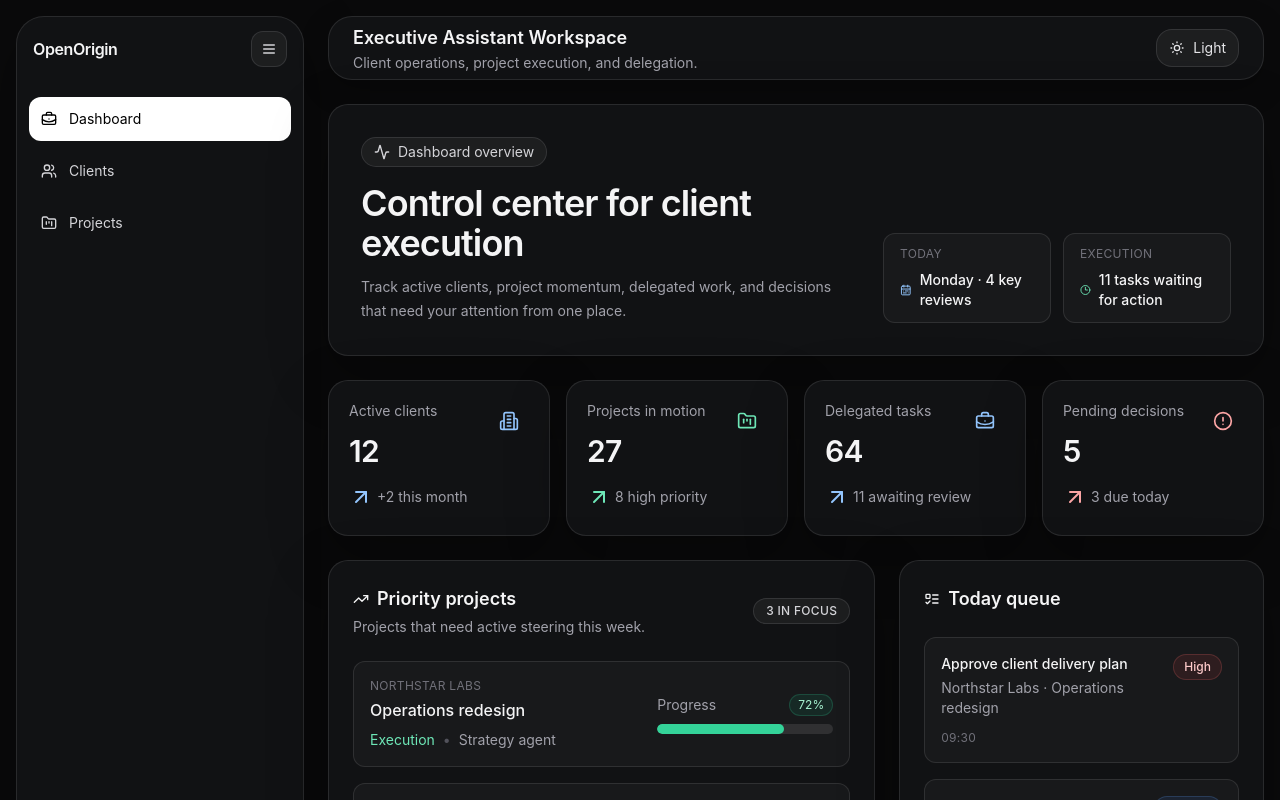
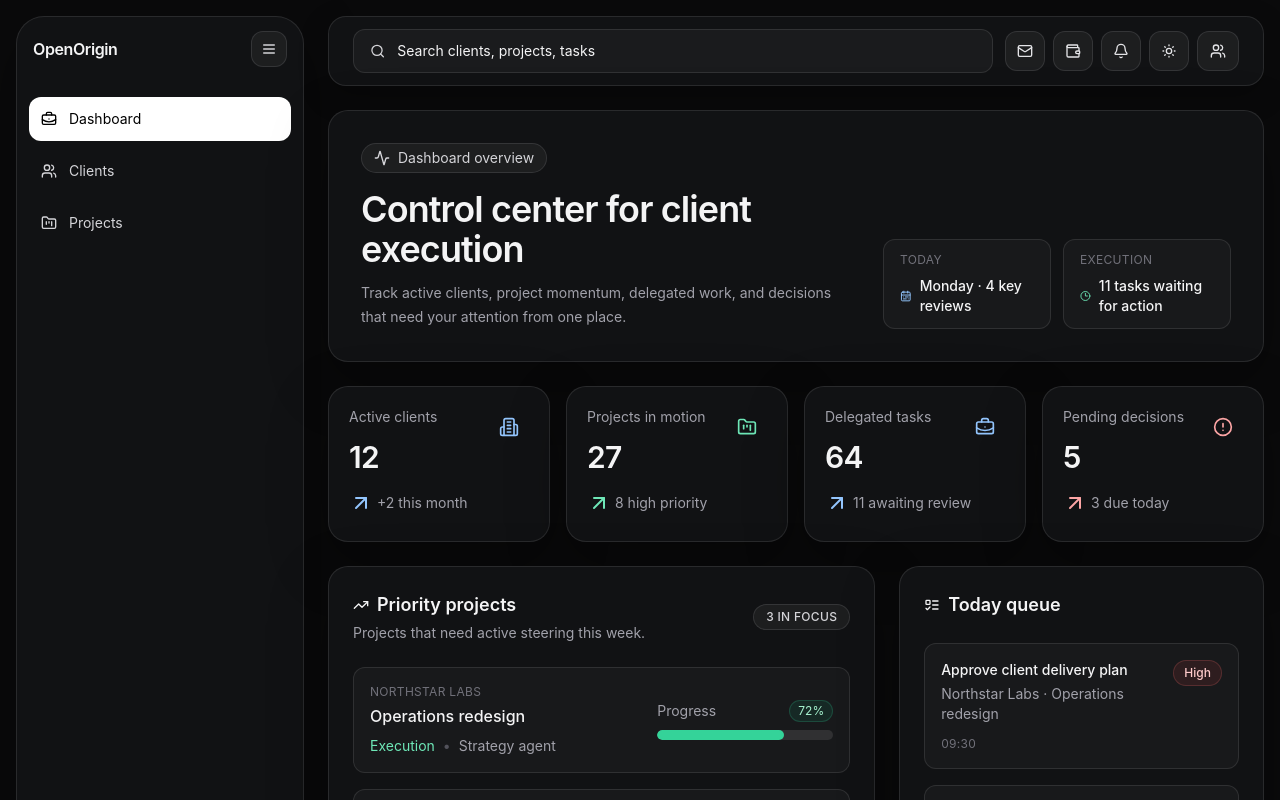
Before and after one commit to OpenOriginBot/Origin, a React (Vite) app in the folder projects/OpenOrigin/apps/web/: page / in a window 1280 px wide. Shown: the top 800 px of the page. Built offline with nearby package versions, Linux system fonts and the light colour scheme.

Commit message:
Redesign header as toolbar

```diff
--- a/projects/OpenOrigin/apps/web/src/components/app-shell.tsx
+++ b/projects/OpenOrigin/apps/web/src/components/app-shell.tsx
@@ -1,5 +1,5 @@
 import type { ReactNode } from 'react';
-import { BriefcaseBusiness, FolderKanban, Menu, Moon, SunMedium, Users } from 'lucide-react';
+import { Bell, BriefcaseBusiness, FolderKanban, Mail, Menu, Moon, Search, SunMedium, Users, Wallet } from 'lucide-react';
 import { useUIStore } from '@/store/ui-store';
 import { cn } from '@/lib/utils';
 
@@ -76,27 +76,77 @@ export function AppShell({ children }: AppShellProps) {
       <div className="min-w-0 flex-1 p-4 md:pl-6">
         <header
           className={cn(
-            'flex min-h-16 flex-col gap-4 rounded-[24px] border px-4 py-4 transition-colors duration-300 sm:h-16 sm:flex-row sm:items-center sm:justify-between sm:px-6 sm:py-0',
+            'flex min-h-16 flex-col gap-3 rounded-[18px] border px-4 py-4 transition-colors duration-300 lg:flex-row lg:items-center lg:justify-between lg:px-6 lg:py-3',
             isDark
               ? 'border-white/10 bg-[#111214] shadow-[0_10px_30px_rgba(0,0,0,0.22)]'
               : 'border-black/10 bg-white shadow-[0_10px_30px_rgba(15,23,42,0.06)]',
           )}
         >
-          <div className="min-w-0">
-            <h1 className="text-lg font-semibold">Executive Assistant Workspace</h1>
-            <p className={cn('text-sm leading-6 sm:leading-normal', isDark ? 'text-zinc-400' : 'text-zinc-500')}>Client operations, project execution, and delegation.</p>
+          <div
+            className={cn(
+              'flex h-11 w-full items-center gap-3 rounded-xl border px-4',
+              isDark ? 'border-white/10 bg-white/[0.04] text-zinc-300' : 'border-black/10 bg-black/[0.03] text-zinc-600',
+            )}
+          >
+            <Search className="h-4 w-4" />
+            <input
+              type="text"
+              placeholder="Search clients, projects, tasks"
+              className={cn(
+                'w-full bg-transparent text-sm outline-none placeholder:text-inherit',
+                isDark ? 'text-zinc-100' : 'text-zinc-900',
+              )}
+            />
           </div>
 
+          <div className="flex items-center justify-end gap-2">
             <button
               className={cn(
-              'inline-flex w-full items-center justify-center gap-2 rounded-2xl border px-3 py-2 text-sm transition-colors sm:w-auto',
+                'inline-flex h-10 w-10 items-center justify-center rounded-xl border transition-colors',
+                isDark ? 'border-white/10 bg-white/5 text-zinc-200' : 'border-black/10 bg-black/[0.03] text-zinc-800',
+              )}
+              aria-label="Mail"
+            >
+              <Mail className="h-4 w-4" />
+            </button>
+            <button
+              className={cn(
+                'inline-flex h-10 w-10 items-center justify-center rounded-xl border transition-colors',
+                isDark ? 'border-white/10 bg-white/5 text-zinc-200' : 'border-black/10 bg-black/[0.03] text-zinc-800',
+              )}
+              aria-label="Wallet"
+            >
+              <Wallet className="h-4 w-4" />
+            </button>
+            <button
+              className={cn(
+                'inline-flex h-10 w-10 items-center justify-center rounded-xl border transition-colors',
+                isDark ? 'border-white/10 bg-white/5 text-zinc-200' : 'border-black/10 bg-black/[0.03] text-zinc-800',
+              )}
+              aria-label="Notifications"
+            >
+              <Bell className="h-4 w-4" />
+            </button>
+            <button
+              className={cn(
+                'inline-flex h-10 w-10 items-center justify-center rounded-xl border transition-colors',
                 isDark ? 'border-white/10 bg-white/5 text-zinc-200' : 'border-black/10 bg-black/[0.03] text-zinc-800',
               )}
               onClick={toggleTheme}
+              aria-label="Toggle theme"
             >
               {isDark ? <SunMedium className="h-4 w-4" /> : <Moon className="h-4 w-4" />}
-            {isDark ? 'Light' : 'Dark'}
             </button>
+            <button
+              className={cn(
+                'inline-flex h-10 min-w-10 items-center justify-center rounded-xl border px-3 transition-colors',
+                isDark ? 'border-white/10 bg-white/5 text-zinc-200' : 'border-black/10 bg-black/[0.03] text-zinc-800',
+              )}
+              aria-label="User profile"
+            >
+              <Users className="h-4 w-4" />
+            </button>
+          </div>
         </header>
 
         <main className="pt-6">{children}</main>
```
Lines whose indentation alone changed are shown as unchanged.
